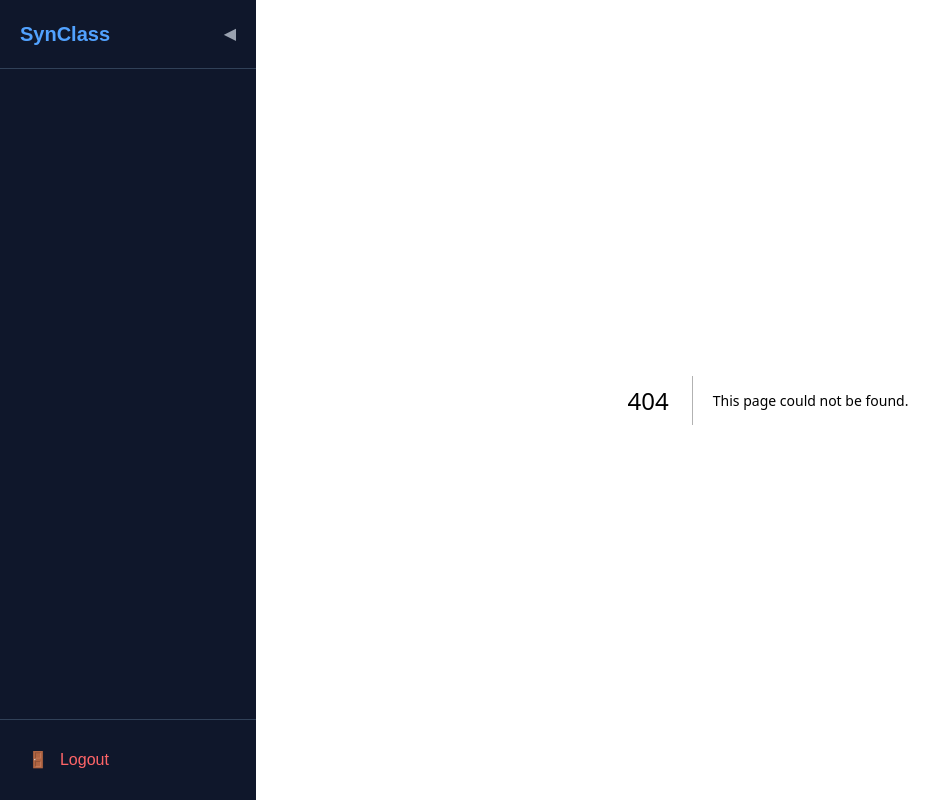
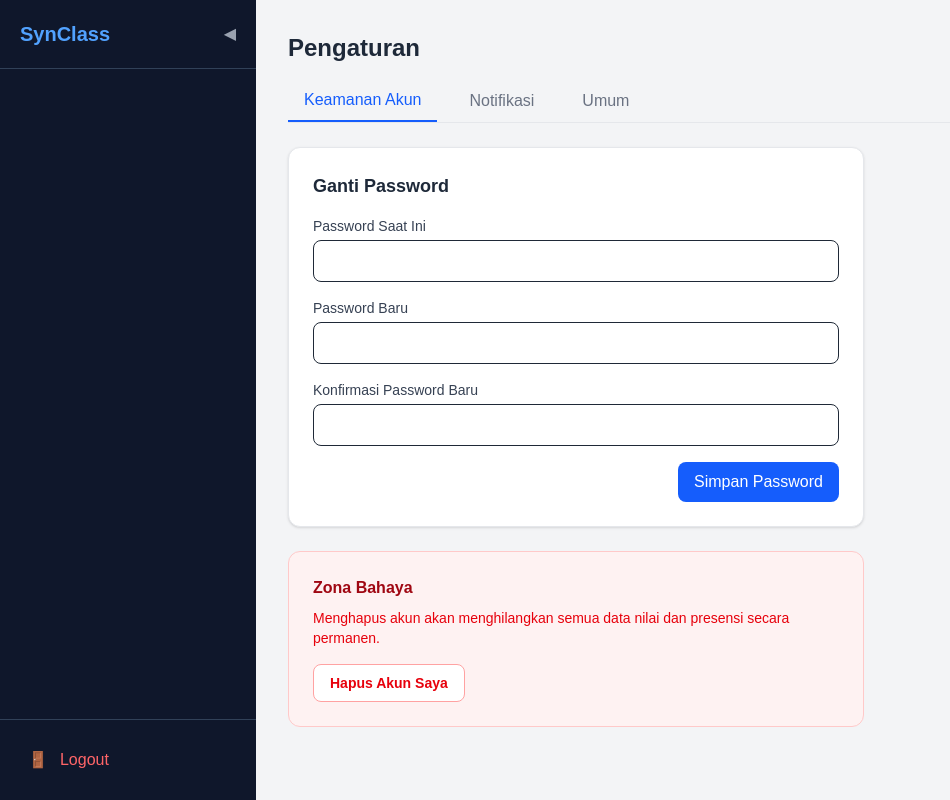
Before and after one commit to JeryCevin/SynClass, a Next.js app: page /settings in a window 1280 px wide. Before the commit this address had no page. Shown: the whole page, without its empty margins (0-950 px from the left). Built offline with nearby package versions, Linux system fonts and the light colour scheme.

Commit message:
feat: Add settings page with password change and notification preferences

```diff
--- /dev/null
+++ b/app/settings/page.tsx
@@ -0,0 +1,194 @@
+"use client";
+
+import { useState } from "react";
+
+export default function SettingsPage() {
+  // State untuk Tab Aktif
+  const [activeTab, setActiveTab] = useState("akun");
+
+  // State Form Ganti Password
+  const [passwords, setPasswords] = useState({
+    current: "",
+    new: "",
+    confirm: ""
+  });
+
+  // State Notifikasi (Toggle)
+  const [notifications, setNotifications] = useState({
+    emailGrade: true,
+    emailNews: false,
+    pushNotif: true
+  });
+
+  const handlePasswordChange = (e: React.FormEvent) => {
+    e.preventDefault();
+    if (passwords.new !== passwords.confirm) {
+      alert("❌ Password baru dan konfirmasi tidak cocok!");
+      return;
+    }
+    // Disini nanti panggil Supabase: supabase.auth.updateUser(...)
+    alert("✅ Password berhasil diubah!");
+    setPasswords({ current: "", new: "", confirm: "" });
+  };
+
+  return (
+    <div className="p-8">
+      <h1 className="text-2xl font-bold text-gray-800 mb-6">Pengaturan</h1>
+
+      {/* --- MENU TAB --- */}
+      <div className="flex gap-4 border-b border-gray-200 mb-6">
+        <button
+          onClick={() => setActiveTab("akun")}
+          className={`pb-2 px-4 font-medium transition ${
+            activeTab === "akun"
+              ? "border-b-2 border-blue-600 text-blue-600"
+              : "text-gray-500 hover:text-gray-800"
+          }`}
+        >
+          Keamanan Akun
+        </button>
+        <button
+          onClick={() => setActiveTab("notifikasi")}
+          className={`pb-2 px-4 font-medium transition ${
+            activeTab === "notifikasi"
+              ? "border-b-2 border-blue-600 text-blue-600"
+              : "text-gray-500 hover:text-gray-800"
+          }`}
+        >
+          Notifikasi
+        </button>
+        <button
+          onClick={() => setActiveTab("umum")}
+          className={`pb-2 px-4 font-medium transition ${
+            activeTab === "umum"
+              ? "border-b-2 border-blue-600 text-blue-600"
+              : "text-gray-500 hover:text-gray-800"
+          }`}
+        >
+          Umum
+        </button>
+      </div>
+
+      {/* --- KONTEN TAB: AKUN --- */}
+      {activeTab === "akun" && (
+        <div className="max-w-xl">
+          <div className="bg-white p-6 rounded-xl shadow-sm border border-gray-200 mb-6">
+            <h3 className="text-lg font-bold text-gray-800 mb-4">Ganti Password</h3>
+            <form onSubmit={handlePasswordChange} className="space-y-4">
+              <div>
+                <label className="block text-sm font-medium text-gray-700 mb-1">Password Saat Ini</label>
+                <input
+                  type="password"
+                  required
+                  className="w-full border p-2 rounded-lg outline-none focus:ring-2 focus:ring-blue-500"
+                  value={passwords.current}
+                  onChange={(e) => setPasswords({ ...passwords, current: e.target.value })}
+                />
+              </div>
+              <div>
+                <label className="block text-sm font-medium text-gray-700 mb-1">Password Baru</label>
+                <input
+                  type="password"
+                  required
+                  className="w-full border p-2 rounded-lg outline-none focus:ring-2 focus:ring-blue-500"
+                  value={passwords.new}
+                  onChange={(e) => setPasswords({ ...passwords, new: e.target.value })}
+                />
+              </div>
+              <div>
+                <label className="block text-sm font-medium text-gray-700 mb-1">Konfirmasi Password Baru</label>
+                <input
+                  type="password"
+                  required
+                  className="w-full border p-2 rounded-lg outline-none focus:ring-2 focus:ring-blue-500"
+                  value={passwords.confirm}
+                  onChange={(e) => setPasswords({ ...passwords, confirm: e.target.value })}
+                />
+              </div>
+              <div className="flex justify-end">
+                <button type="submit" className="bg-blue-600 text-white px-4 py-2 rounded-lg hover:bg-blue-700 font-medium">
+                  Simpan Password
+                </button>
+              </div>
+            </form>
+          </div>
+
+          <div className="bg-red-50 p-6 rounded-xl border border-red-200">
+            <h3 className="text-red-800 font-bold mb-2">Zona Bahaya</h3>
+            <p className="text-red-600 text-sm mb-4">
+              Menghapus akun akan menghilangkan semua data nilai dan presensi secara permanen.
+            </p>
+            <button
+                onClick={() => alert("Fitur ini dinonaktifkan demi keamanan demo.")}
+                className="bg-white border border-red-300 text-red-600 px-4 py-2 rounded-lg text-sm font-bold hover:bg-red-50"
+            >
+              Hapus Akun Saya
+            </button>
+          </div>
+        </div>
+      )}
+
+      {/* --- KONTEN TAB: NOTIFIKASI --- */}
+      {activeTab === "notifikasi" && (
+        <div className="max-w-2xl bg-white p-6 rounded-xl shadow-sm border border-gray-200">
+          <h3 className="text-lg font-bold text-gray-800 mb-6">Preferensi Notifikasi</h3>
+
+          <div className="space-y-6">
+            <div className="flex items-center justify-between">
+              <div>
+                <p className="font-medium text-gray-800">Notifikasi Nilai Keluar</p>
+                <p className="text-sm text-gray-500">Kirim email saat dosen memposting nilai baru.</p>
+              </div>
+              <input
+                type="checkbox"
+                checked={notifications.emailGrade}
+                onChange={() => setNotifications({...notifications, emailGrade: !notifications.emailGrade})}
+                className="w-5 h-5 accent-blue-600"
+              />
+            </div>
+
+            <hr />
+
+            <div className="flex items-center justify-between">
+              <div>
+                <p className="font-medium text-gray-800">Berita Kampus</p>
+                <p className="text-sm text-gray-500">Dapatkan update mingguan tentang acara kampus.</p>
+              </div>
+              <input
+                type="checkbox"
+                checked={notifications.emailNews}
+                onChange={() => setNotifications({...notifications, emailNews: !notifications.emailNews})}
+                className="w-5 h-5 accent-blue-600"
+              />
+            </div>
+          </div>
+        </div>
+      )}
+
+      {/* --- KONTEN TAB: UMUM --- */}
+      {activeTab === "umum" && (
+        <div className="max-w-2xl bg-white p-6 rounded-xl shadow-sm border border-gray-200">
+           <h3 className="text-lg font-bold text-gray-800 mb-4">Tampilan Aplikasi</h3>
+
+           <div className="flex items-center justify-between mb-4">
+              <span>Tema Gelap (Dark Mode)</span>
+              <button
+                onClick={() => alert("Fitur Dark Mode sedang dalam pengembangan!")}
+                className="bg-gray-200 text-gray-600 px-3 py-1 rounded text-xs font-bold"
+              >
+                Segera Hadir
+              </button>
+           </div>
+
+           <div className="flex items-center justify-between">
+              <span>Bahasa</span>
+              <select className="border p-2 rounded bg-gray-50">
+                <option>Indonesia</option>
+                <option>English</option>
+              </select>
+           </div>
+        </div>
+      )}
+    </div>
+  );
+}
--- a/components/Sidebar.tsx
+++ b/components/Sidebar.tsx
@@ -39,6 +39,7 @@ export default function Sidebar() {
     { label: "List Kelas", icon: "📚", href: "/list-kelas", roles: ["kaprodi", "dosen", "mahasiswa"] },
     { label: "KRS", icon: "📄", href: "/krs", roles: ["kaprodi", "dosen", "mahasiswa"] },
     { label: "KHS", icon: "📊", href: "/khs", roles: ["kaprodi", "dosen", "mahasiswa"] },
+    { label: "Pengaturan", icon: "⚙️", href: "/settings", roles: ["kaprodi", "dosen", "mahasiswa"] },
   ];
 
   // Filter menu berdasarkan Role
```
